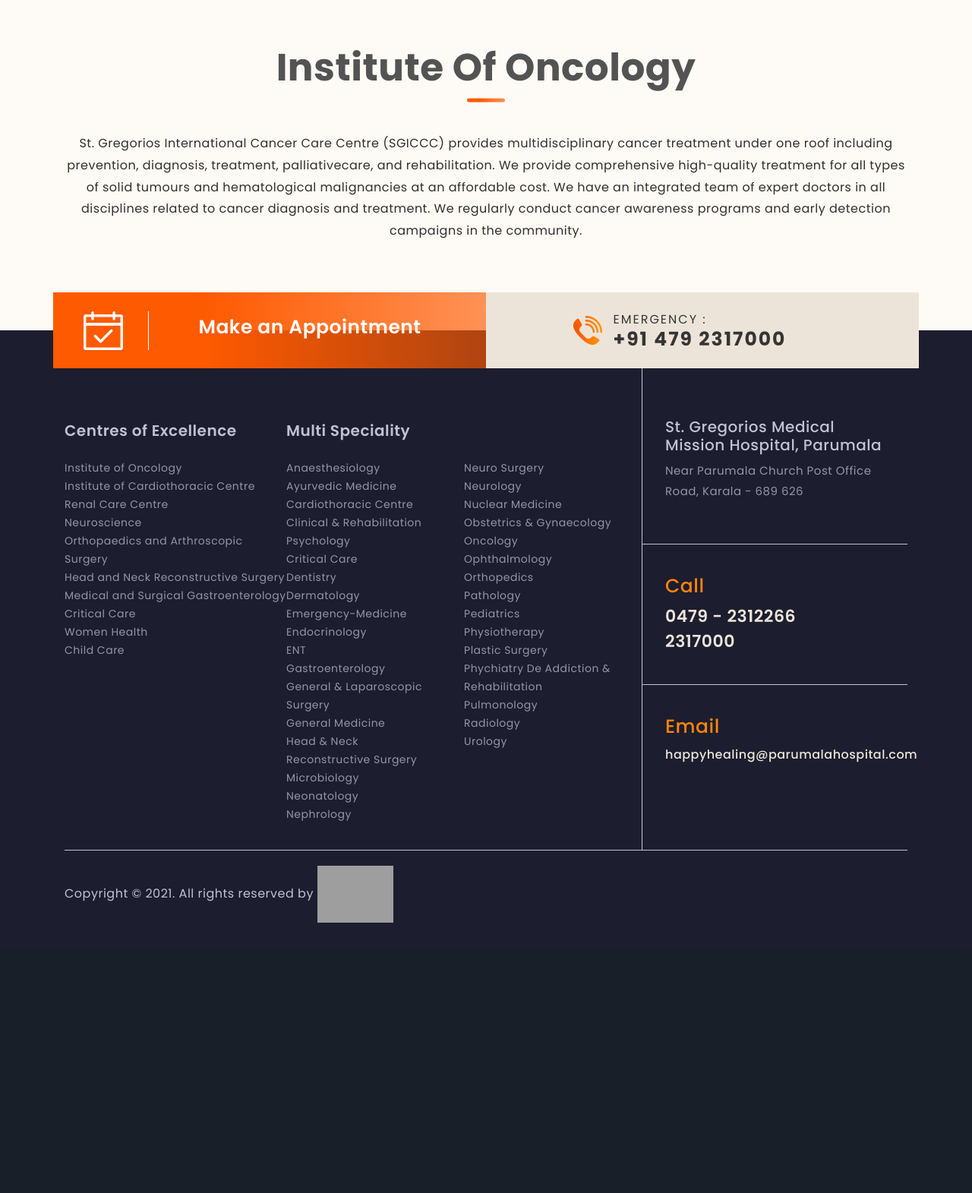
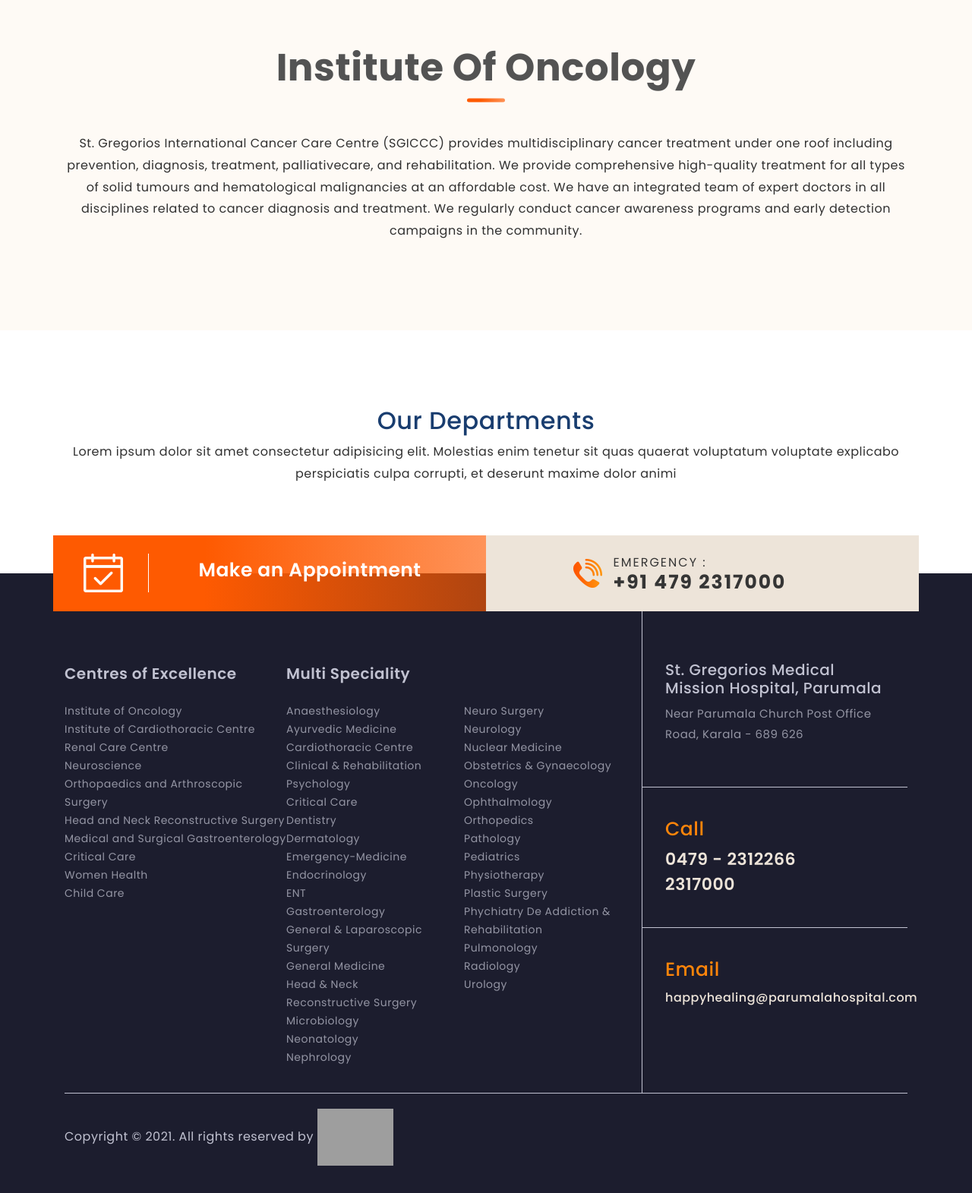
Before and after one commit to dilshad-shibin/parumala-final, a PHP site: page /institute-of-oncology.php in a window 1280 px wide. Shown: the part 538-2109 px from the top of the page at 76% size. Before the commit the page ends 1753 px from the top, so only its background shows below. Run offline with PHP 8.4, Linux system fonts and the light colour scheme; some libraries are stand-ins or nearby versions; grey boxes are pictures that could not be loaded.

Commit message:
oncology departmnt area starting

```diff
--- a/assets/css/style.css
+++ b/assets/css/style.css
@@ -2041,3 +2041,7 @@ a {
 .excellence-head2{
     margin-bottom: 40px;
 }
+
+.department-area{
+    padding: 100px 0;
+}
--- a/institute-of-oncology.php
+++ b/institute-of-oncology.php
@@ -50,6 +50,20 @@
                 </div>
             </section>
 
+            <!-- Our Department Area -->
+            <section class="department-area section">
+                <div class="container">
+                    <div class="row">
+                        <div class="col-12 text-center">
+                            <div class="dpt-head">
+                                <h2>Our Departments</h2>
+                                <p>Lorem ipsum dolor sit amet consectetur adipisicing elit. Molestias enim tenetur sit quas quaerat voluptatum voluptate explicabo perspiciatis culpa corrupti, et deserunt maxime dolor animi</p>
+                            </div>
+                        </div>
+                    </div>
+                </div>
+            </section>
+
 
             <!-- Footer -->
             <?php include('footer/footer.php'); ?>
```
